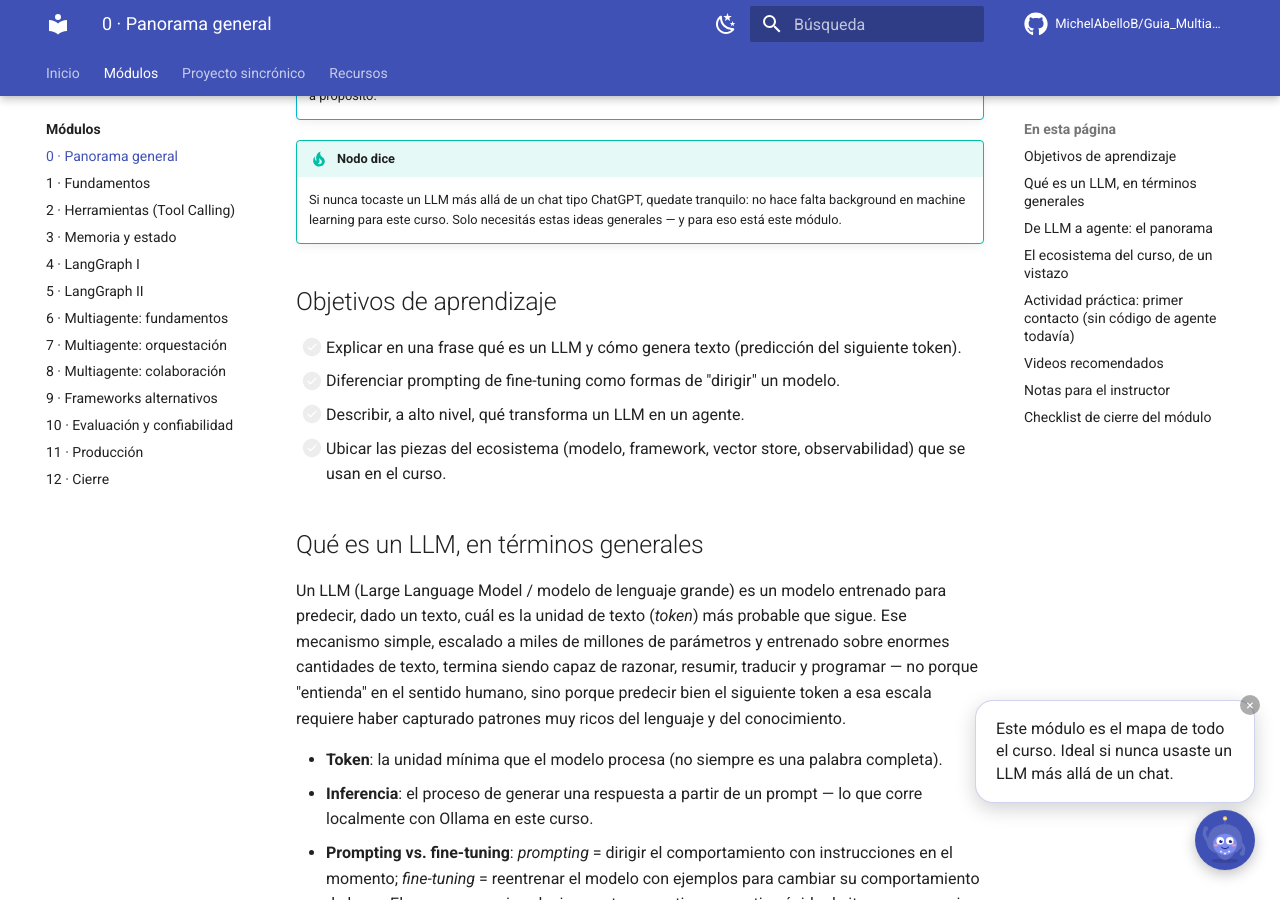
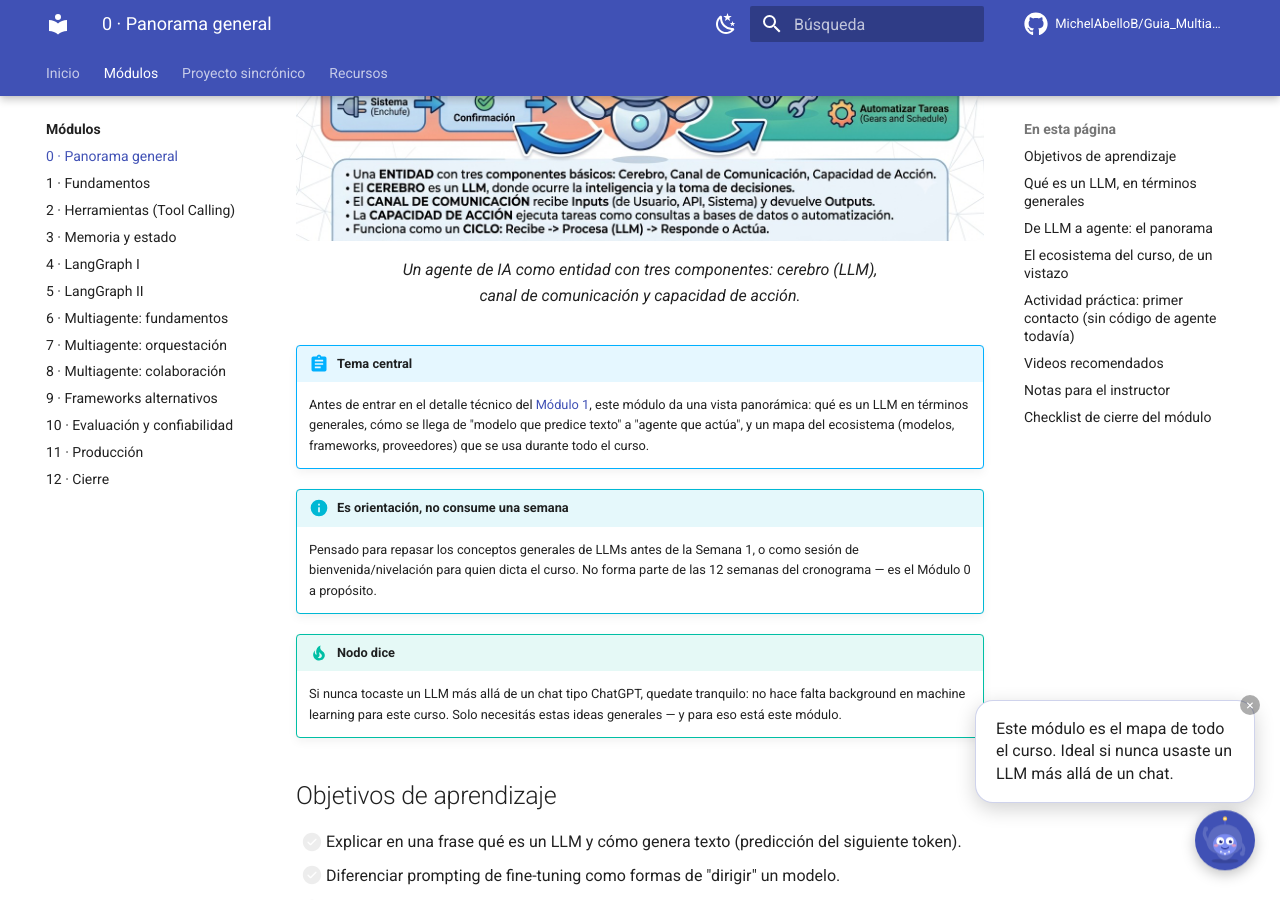
Before and after one commit to MichelAbelloB/Guia_Multiagente, an MkDocs documentation site: the page built from docs/modulos/00-introduccion-general.md, in a window 1280 px wide and 900 px high, scrolled down 419 px. Built offline with MkDocs 1.6.1 and Material for MkDocs 9.7.7, drawn with Linux system fonts in a browser that asks for light colours; comment, search, counter and statistics services are not loaded.

Commit message:
agregar imagen de funamentos

```diff
--- a/docs/modulos/00-introduccion-general.md
+++ b/docs/modulos/00-introduccion-general.md
@@ -1,4 +1,9 @@
 # Módulo 0 — Panorama general: de un LLM a un agente (Orientación)
+
+<figure markdown>
+![Qué es un agente de inteligencia artificial: entidad con cerebro (LLM), canal de comunicación y capacidad de acción](../assets/img/agente-de-ia.jpeg)
+<figcaption>Un agente de IA como entidad con tres componentes: cerebro (LLM), canal de comunicación y capacidad de acción.</figcaption>
+</figure>
 
 !!! abstract "Tema central"
     Antes de entrar en el detalle técnico del [Módulo 1](01-fundamentos.md), este módulo da una vista panorámica: qué es un LLM en términos generales, cómo se llega de "modelo que predice texto" a "agente que actúa", y un mapa del ecosistema (modelos, frameworks, proveedores) que se usa durante todo el curso.
```
Also changed, not shown: docs/assets/img/agente-de-ia.jpeg (added), img/agente de inteligencia artifilicial.jpeg (added).
